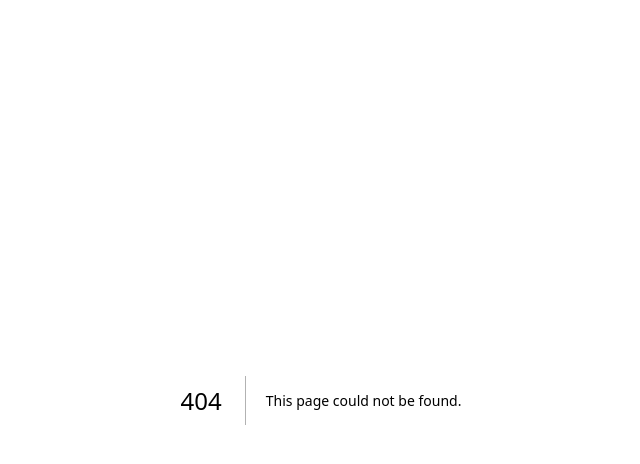
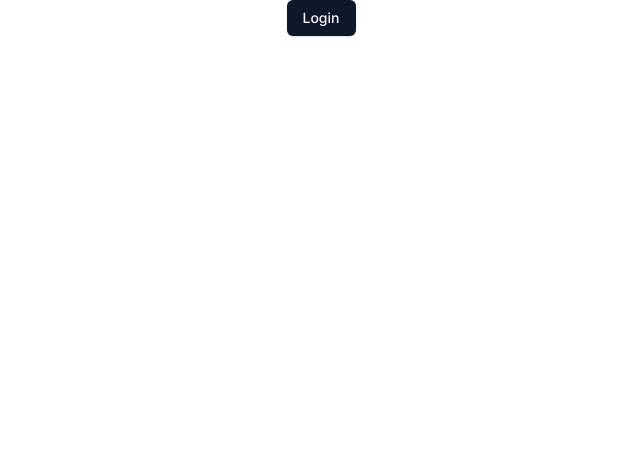
Before and after one commit to kdipto1/ShopTal-client, a Next.js app: page /login in a window 1280 px wide. Before the commit this address had no page. Shown: the top 464 px of the page, without its empty margins (319-959 px from the left). Built offline with nearby package versions, Linux system fonts and the light colour scheme.

Commit message:
shadcn ui - setuped

```diff
--- a/src/app/globals.css
+++ b/src/app/globals.css
@@ -2,32 +2,75 @@
   @tailwind components;
   @tailwind utilities;
 
+  @layer base {
     :root {
-  --foreground-rgb: 0, 0, 0;
-  --background-start-rgb: 214, 219, 220;
-  --background-end-rgb: 255, 255, 255;
+      --background: 0 0% 100%;
+      --foreground: 222.2 84% 4.9%;
+
+      --card: 0 0% 100%;
+      --card-foreground: 222.2 84% 4.9%;
+
+      --popover: 0 0% 100%;
+      --popover-foreground: 222.2 84% 4.9%;
+
+      --primary: 222.2 47.4% 11.2%;
+      --primary-foreground: 210 40% 98%;
+
+      --secondary: 210 40% 96.1%;
+      --secondary-foreground: 222.2 47.4% 11.2%;
+
+      --muted: 210 40% 96.1%;
+      --muted-foreground: 215.4 16.3% 46.9%;
+
+      --accent: 210 40% 96.1%;
+      --accent-foreground: 222.2 47.4% 11.2%;
+
+      --destructive: 0 84.2% 60.2%;
+      --destructive-foreground: 210 40% 98%;
+
+      --border: 214.3 31.8% 91.4%;
+      --input: 214.3 31.8% 91.4%;
+      --ring: 222.2 84% 4.9%;
+
+      --radius: 0.5rem;
     }
 
-@media (prefers-color-scheme: dark) {
-  :root {
-    --foreground-rgb: 255, 255, 255;
-    --background-start-rgb: 0, 0, 0;
-    --background-end-rgb: 0, 0, 0;
+    .dark {
+      --background: 222.2 84% 4.9%;
+      --foreground: 210 40% 98%;
+
+      --card: 222.2 84% 4.9%;
+      --card-foreground: 210 40% 98%;
+
+      --popover: 222.2 84% 4.9%;
+      --popover-foreground: 210 40% 98%;
+
+      --primary: 210 40% 98%;
+      --primary-foreground: 222.2 47.4% 11.2%;
+
+      --secondary: 217.2 32.6% 17.5%;
+      --secondary-foreground: 210 40% 98%;
+
+      --muted: 217.2 32.6% 17.5%;
+      --muted-foreground: 215 20.2% 65.1%;
+
+      --accent: 217.2 32.6% 17.5%;
+      --accent-foreground: 210 40% 98%;
+
+      --destructive: 0 62.8% 30.6%;
+      --destructive-foreground: 210 40% 98%;
+
+      --border: 217.2 32.6% 17.5%;
+      --input: 217.2 32.6% 17.5%;
+      --ring: 212.7 26.8% 83.9%;
     }
   }
 
+  @layer base {
+    * {
+      @apply border-border;
+    }
     body {
-  color: rgb(var(--foreground-rgb));
-  background: linear-gradient(
-      to bottom,
-      transparent,
-      rgb(var(--background-end-rgb))
-    )
-    rgb(var(--background-start-rgb));
-}
-
-@layer utilities {
-  .text-balance {
-    text-wrap: balance;
+      @apply bg-background text-foreground;
     }
   }
--- /dev/null
+++ b/src/app/login/page.tsx
@@ -0,0 +1,9 @@
+import { Button } from "@/components/ui/button";
+
+export default function LoginPage() {
+  return (
+    <div className="min-h-screen flex justify-center self-center">
+      <Button>Login</Button>
+    </div>
+  );
+}
--- /dev/null
+++ b/src/components/ui/button.tsx
@@ -0,0 +1,57 @@
+import * as React from "react"
+import { Slot } from "@radix-ui/react-slot"
+import { cva, type VariantProps } from "class-variance-authority"
+
+import { cn } from "@/lib/utils"
+
+const buttonVariants = cva(
+  "inline-flex items-center justify-center whitespace-nowrap rounded-md text-sm font-medium transition-colors focus-visible:outline-none focus-visible:ring-1 focus-visible:ring-ring disabled:pointer-events-none disabled:opacity-50",
+  {
+    variants: {
+      variant: {
+        default:
+          "bg-primary text-primary-foreground shadow hover:bg-primary/90",
+        destructive:
+          "bg-destructive text-destructive-foreground shadow-sm hover:bg-destructive/90",
+        outline:
+          "border border-input bg-background shadow-sm hover:bg-accent hover:text-accent-foreground",
+        secondary:
+          "bg-secondary text-secondary-foreground shadow-sm hover:bg-secondary/80",
+        ghost: "hover:bg-accent hover:text-accent-foreground",
+        link: "text-primary underline-offset-4 hover:underline",
+      },
+      size: {
+        default: "h-9 px-4 py-2",
+        sm: "h-8 rounded-md px-3 text-xs",
+        lg: "h-10 rounded-md px-8",
+        icon: "h-9 w-9",
+      },
+    },
+    defaultVariants: {
+      variant: "default",
+      size: "default",
+    },
+  }
+)
+
+export interface ButtonProps
+  extends React.ButtonHTMLAttributes<HTMLButtonElement>,
+    VariantProps<typeof buttonVariants> {
+  asChild?: boolean
+}
+
+const Button = React.forwardRef<HTMLButtonElement, ButtonProps>(
+  ({ className, variant, size, asChild = false, ...props }, ref) => {
+    const Comp = asChild ? Slot : "button"
+    return (
+      <Comp
+        className={cn(buttonVariants({ variant, size, className }))}
+        ref={ref}
+        {...props}
+      />
+    )
+  }
+)
+Button.displayName = "Button"
+
+export { Button, buttonVariants }
--- /dev/null
+++ b/src/lib/utils.ts
@@ -0,0 +1,6 @@
+import { type ClassValue, clsx } from "clsx"
+import { twMerge } from "tailwind-merge"
+
+export function cn(...inputs: ClassValue[]) {
+  return twMerge(clsx(inputs))
+}
--- a/tailwind.config.ts
+++ b/tailwind.config.ts
@@ -1,20 +1,80 @@
-import type { Config } from "tailwindcss";
+import type { Config } from "tailwindcss"
 
-const config: Config = {
+const config = {
+  darkMode: ["class"],
   content: [
-    "./src/pages/**/*.{js,ts,jsx,tsx,mdx}",
-    "./src/components/**/*.{js,ts,jsx,tsx,mdx}",
-    "./src/app/**/*.{js,ts,jsx,tsx,mdx}",
-  ],
+    './pages/**/*.{ts,tsx}',
+    './components/**/*.{ts,tsx}',
+    './app/**/*.{ts,tsx}',
+    './src/**/*.{ts,tsx}',
+	],
+  prefix: "",
   theme: {
+    container: {
+      center: true,
+      padding: "2rem",
+      screens: {
+        "2xl": "1400px",
+      },
+    },
     extend: {
-      backgroundImage: {
-        "gradient-radial": "radial-gradient(var(--tw-gradient-stops))",
-        "gradient-conic":
-          "conic-gradient(from 180deg at 50% 50%, var(--tw-gradient-stops))",
+      colors: {
+        border: "hsl(var(--border))",
+        input: "hsl(var(--input))",
+        ring: "hsl(var(--ring))",
+        background: "hsl(var(--background))",
+        foreground: "hsl(var(--foreground))",
+        primary: {
+          DEFAULT: "hsl(var(--primary))",
+          foreground: "hsl(var(--primary-foreground))",
+        },
+        secondary: {
+          DEFAULT: "hsl(var(--secondary))",
+          foreground: "hsl(var(--secondary-foreground))",
+        },
+        destructive: {
+          DEFAULT: "hsl(var(--destructive))",
+          foreground: "hsl(var(--destructive-foreground))",
+        },
+        muted: {
+          DEFAULT: "hsl(var(--muted))",
+          foreground: "hsl(var(--muted-foreground))",
+        },
+        accent: {
+          DEFAULT: "hsl(var(--accent))",
+          foreground: "hsl(var(--accent-foreground))",
+        },
+        popover: {
+          DEFAULT: "hsl(var(--popover))",
+          foreground: "hsl(var(--popover-foreground))",
+        },
+        card: {
+          DEFAULT: "hsl(var(--card))",
+          foreground: "hsl(var(--card-foreground))",
+        },
+      },
+      borderRadius: {
+        lg: "var(--radius)",
+        md: "calc(var(--radius) - 2px)",
+        sm: "calc(var(--radius) - 4px)",
+      },
+      keyframes: {
+        "accordion-down": {
+          from: { height: "0" },
+          to: { height: "var(--radix-accordion-content-height)" },
+        },
+        "accordion-up": {
+          from: { height: "var(--radix-accordion-content-height)" },
+          to: { height: "0" },
+        },
+      },
+      animation: {
+        "accordion-down": "accordion-down 0.2s ease-out",
+        "accordion-up": "accordion-up 0.2s ease-out",
       },
     },
   },
-  plugins: [],
-};
-export default config;
+  plugins: [require("tailwindcss-animate")],
+} satisfies Config
+
+export default config
```
Also changed, not shown: package.json (+14 -6 lines), components.json (added), 1 other file (tests, documents, lock files or other folders). Lines whose indentation alone changed are shown as unchanged.
